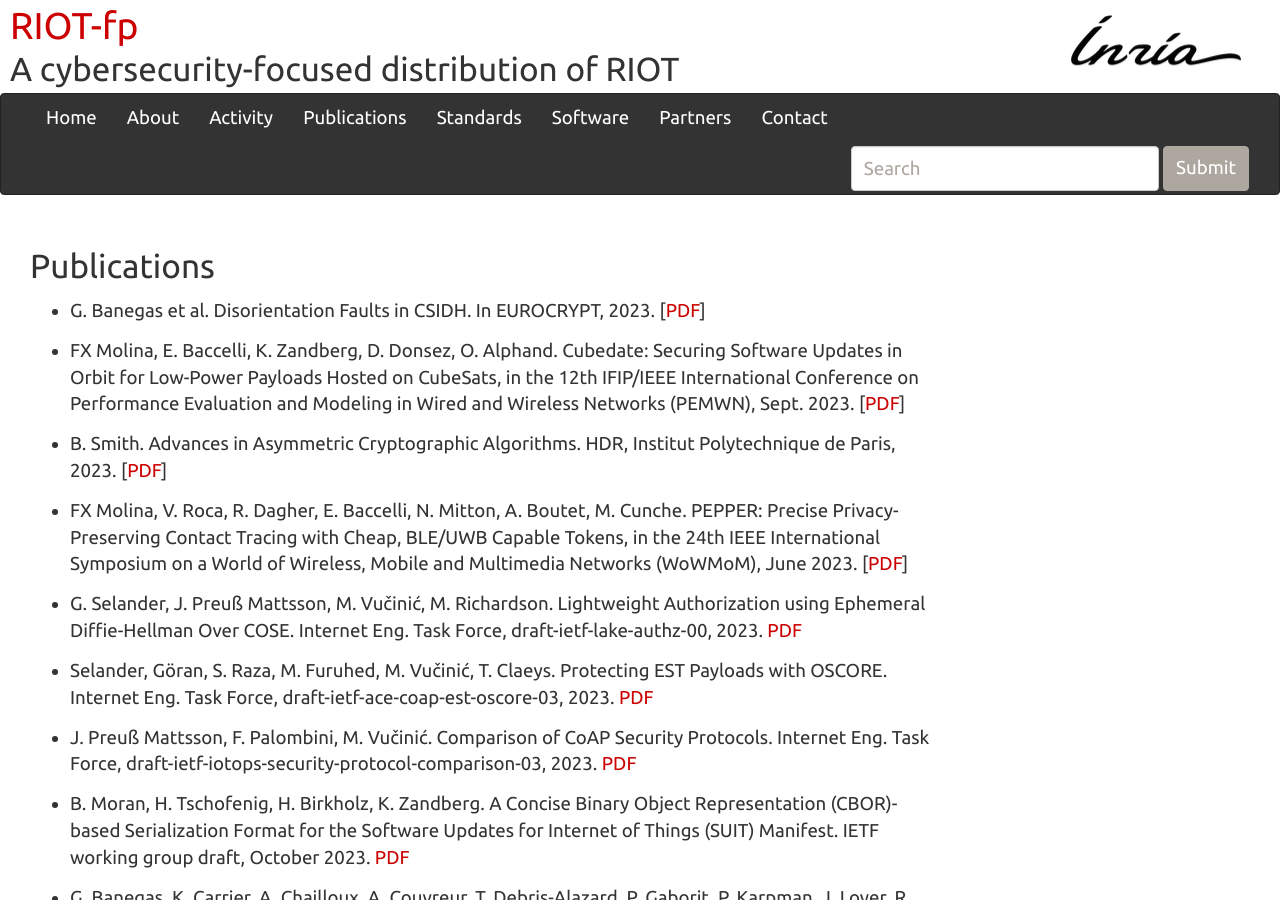
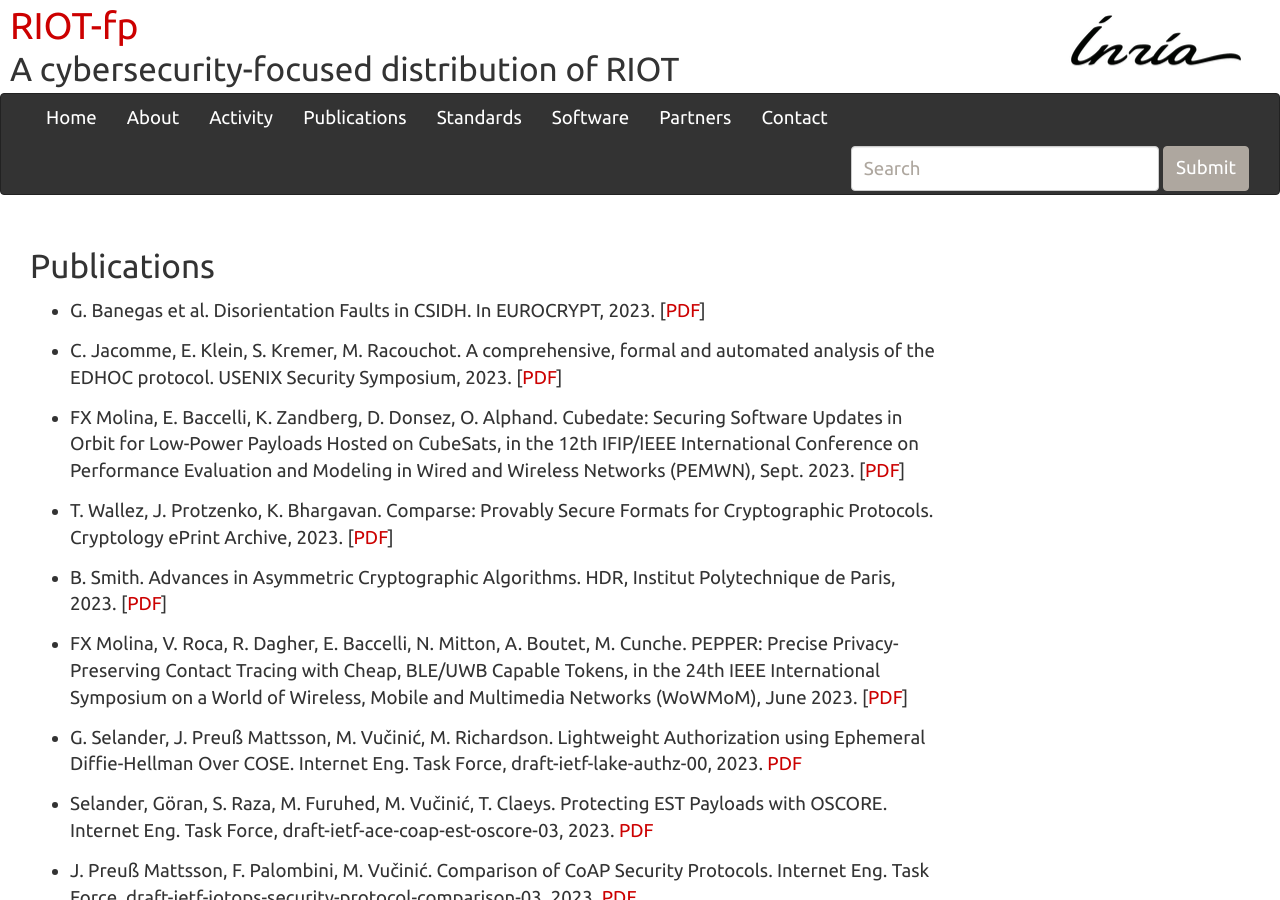
Before and after one commit to future-proof-iot/RIOT-fp, a Jekyll site: the page built from publications.md, in a window 1280 px wide and 900 px high. Built offline with Jekyll 4.4.1, drawn with Linux system fonts in a browser that asks for light colours; nearby versions of some CDN libraries; our own code applies the rules of GitHub Pages for plain Markdown files.

Commit message:
added publications

```diff
--- a/publications.md
+++ b/publications.md
@@ -2,7 +2,11 @@
 
 - G. Banegas et al. Disorientation Faults in CSIDH. In EUROCRYPT, 2023. [[PDF](https://eprint.iacr.org/2022/1202.pdf)]
 
+- C. Jacomme, E. Klein, S. Kremer, M. Racouchot. A comprehensive, formal and automated analysis of the EDHOC protocol. USENIX Security Symposium, 2023. [[PDF](https://charlie.jacomme.fr/publication/jkkr-usenix-23/jkkr-usenix-23.pdf)]
+
 - FX Molina, E. Baccelli, K. Zandberg, D. Donsez, O. Alphand. Cubedate: Securing Software Updates in Orbit for Low-Power Payloads Hosted on CubeSats, in the 12th IFIP/IEEE International Conference on Performance Evaluation and Modeling in Wired and Wireless Networks (PEMWN), Sept. 2023. [[PDF](https://hal.science/hal-03893509/file/1570858013%20paper%20%281%29.pdf)]
+
+- T. Wallez, J. Protzenko,  K. Bhargavan. Comparse: Provably Secure Formats for Cryptographic Protocols. Cryptology ePrint Archive, 2023. [[PDF](https://eprint.iacr.org/2023/1390.pdf)]
 
 - B. Smith. Advances in Asymmetric Cryptographic Algorithms. HDR, Institut Polytechnique de Paris, 2023. [[PDF](https://inria.hal.science/tel-04238166v1/document)]
 
```
